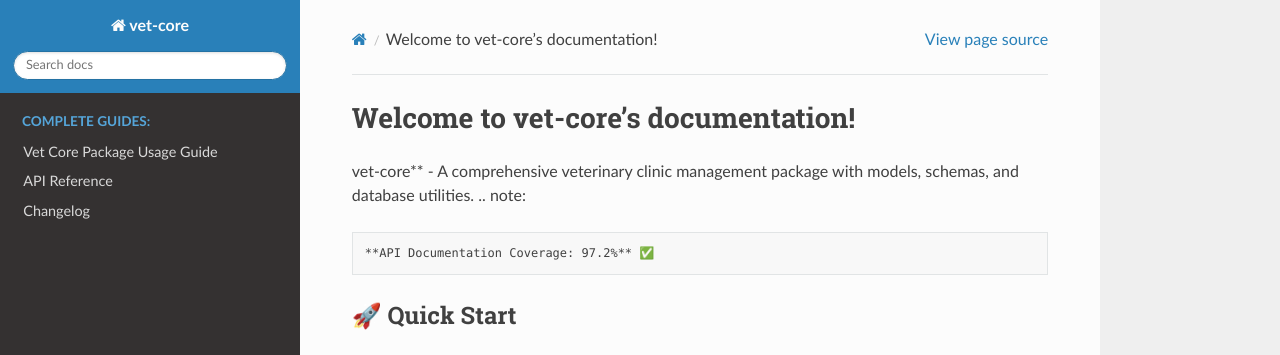
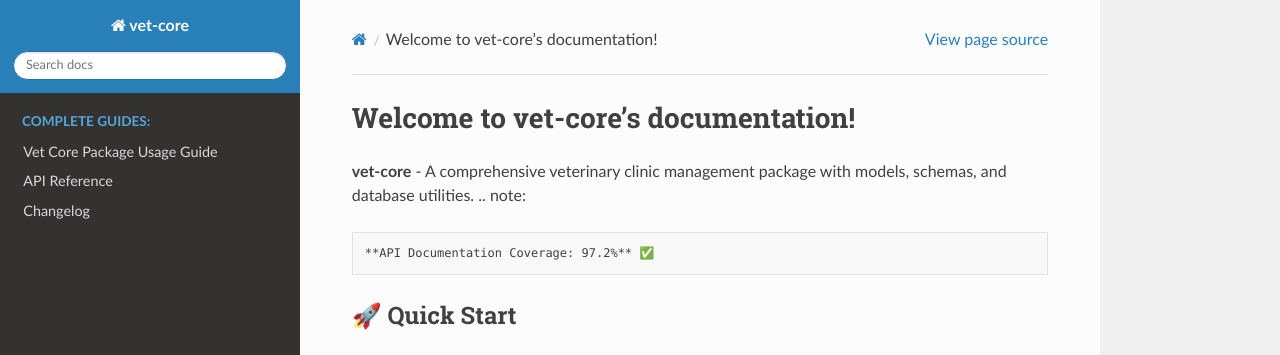
Before and after one commit to tonynouhra/vet-core-package, a Sphinx documentation site: the page built from docs/index.rst, in a window 1280 px wide and 900 px high. Shown: the top 355 px of the window. Built offline with Sphinx 7.4.7 and the Read the Docs theme 3.1.0, drawn with Linux system fonts in a browser that asks for light colours.

```diff
--- a/docs/index.rst
+++ b/docs/index.rst
@@ -1,7 +1,7 @@
 Welcome to vet-core's documentation!
 ==========================================
 
-vet-core** - A comprehensive veterinary clinic management package
+**vet-core** - A comprehensive veterinary clinic management package
 with models, schemas, and database utilities.
 .. note::
    **API Documentation Coverage: 97.2%** ✅
```
